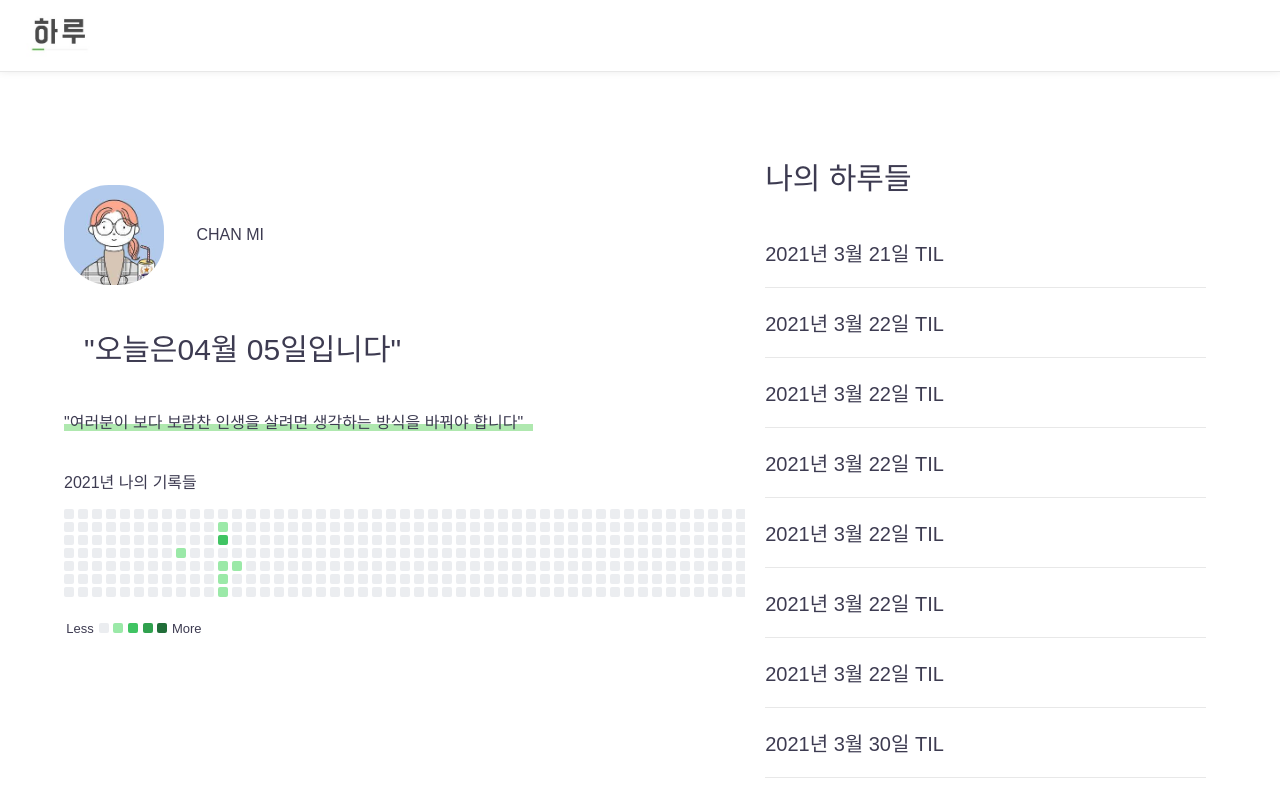
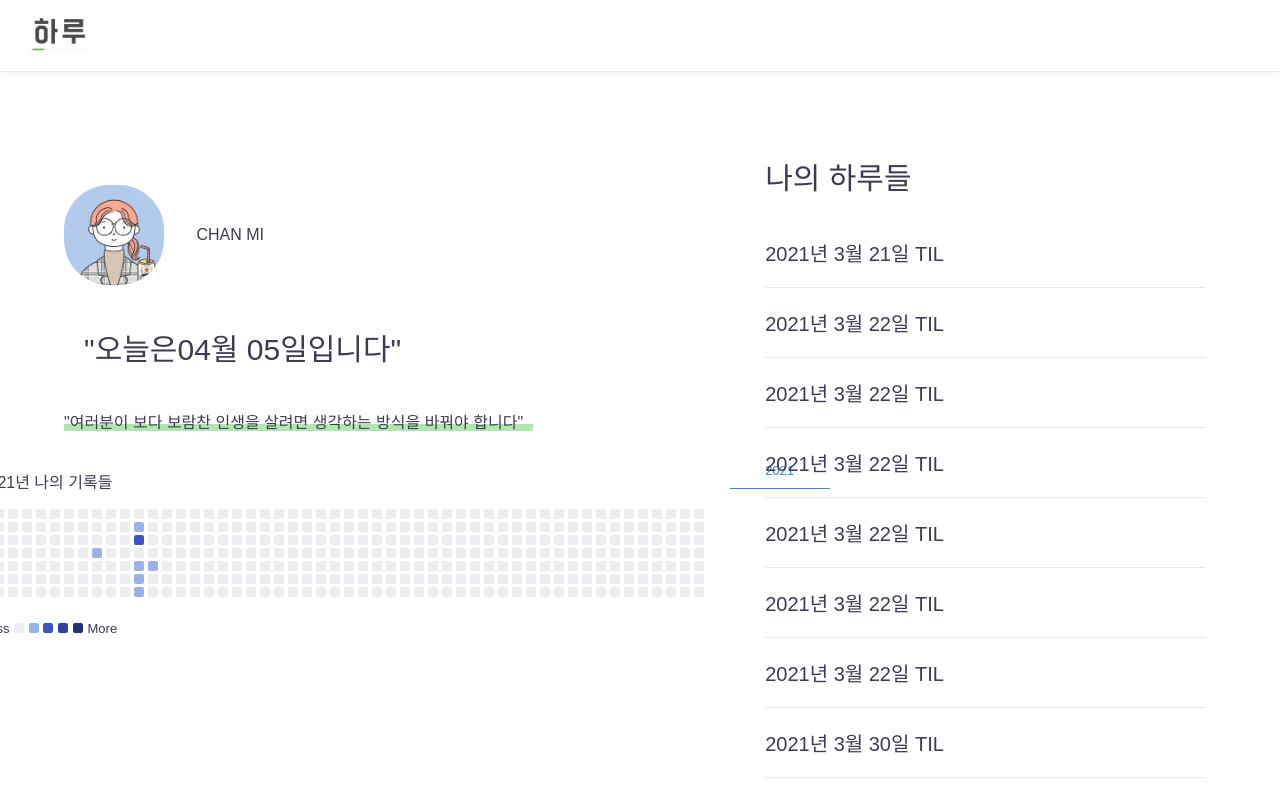
Before and after one commit to YDumbo/Haru, a Next.js app: page /myPage in a window 1280 px wide. Shown: the top 792 px of the page. Built offline with nearby package versions, Linux system fonts and the light colour scheme; a web font is replaced by a local one.

Commit message:
[Update] HeatMap Color

```diff
--- a/components/mypage/HeatMap.tsx
+++ b/components/mypage/HeatMap.tsx
@@ -9,15 +9,37 @@ interface IHashMapProps {
 interface IStyleRect{
   level: number;
 }
+interface IYearItemProps{
+  select: boolean,
+}
+const HeatMapWrapper = styled.div`
+  display: flex;
+  justify-content: center;
+  width: 100%;
+`;
 const GrassBoxWrapper = styled.div`
   display: flex;
   flex-direction: column;
-  width: 100%;
+`;
+const YearList = styled.ul`
+  display: flex;
+  flex-direction: column;
+`;
+const YearItem = styled.li<IYearItemProps>`
+  color: ${({ theme }) => theme.color.blue};
+  width: 100px;
+  padding: 10px;
+  text-align: center;
+  font-size: 13px;
+  border-bottom: 1px solid ${({ select, theme }) => (select ? theme.color.blue : theme.color.white)};
+  &:hover {
+    background-color: ${({ select, theme }) => (select === false && theme.color.lightGrey)};
+  }
 `;
 const SvgGrassBox = styled.svg`
   overflow: hidden;
-  width: 100%;
   height: 112px;
+  width: 750px;
 `;
 const ColorStateBox = styled.div`
   display: flex;
@@ -32,10 +54,10 @@ const ColorStateBox = styled.div`
 const Week = styled.g``;
 const Day = styled.rect<IStyleRect>`
   fill: ${(props) => (props.level === 0 ? '#ebedf0'
-    : props.level === 1 ? '#9be9a8'
-      : props.level === 2 ? '#40c463'
-        : props.level === 3 ? '#30a14e'
-          : props.level === 4 && '#216e39')
+    : props.level === 1 ? '#9bb1e9'
+      : props.level === 2 ? '#4054c4'
+        : props.level === 3 ? '#3041a1'
+          : props.level === 4 && '#21306e')
 };
 `;
 
@@ -45,6 +67,7 @@ function HeatMap({ currentYear, commitData }: IHashMapProps):JSX.Element {
     setCommit(commitDataParser({ currentYear, commitData }));
   }, []);
   return (
+    <HeatMapWrapper>
       <GrassBoxWrapper>
         <p>{`${currentYear}년 나의 기록들`}</p>
         <SvgGrassBox>
@@ -90,6 +113,10 @@ function HeatMap({ currentYear, commitData }: IHashMapProps):JSX.Element {
           <div>More</div>
         </ColorStateBox>
       </GrassBoxWrapper>
+        <YearList>
+          <YearItem select={true}>2021</YearItem>
+        </YearList>
+    </HeatMapWrapper>
   );
 }
 
```
Lines whose indentation alone changed are shown as unchanged.
